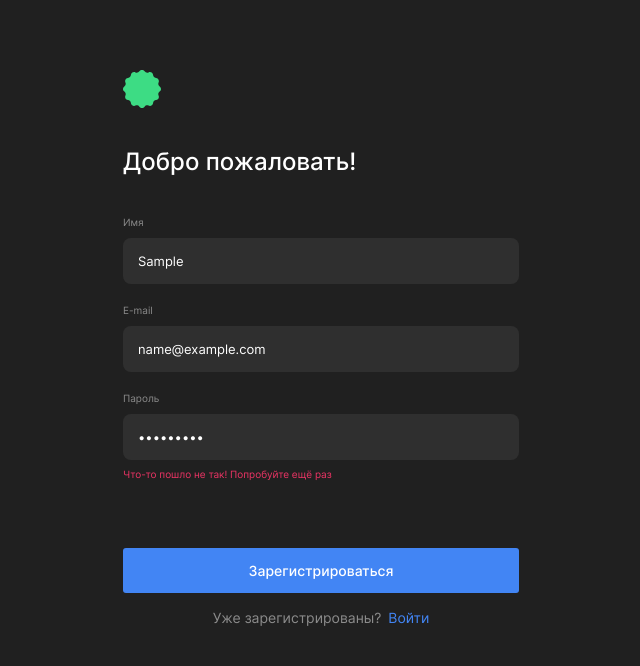
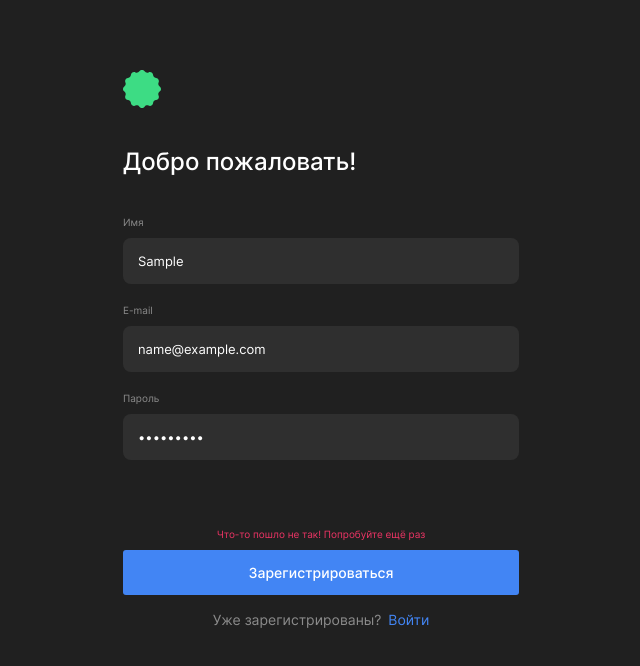
Before and after one commit to Olgaukropova/movies-explorer-frontend, a React (Create React App) app: page /signup in a window 1280 px wide. Both pictures are taken after typing "Sample", "name@example.com", "Sample123" into the empty fields and a click on the button "Зарегистрироваться". Shown: the top 666 px of the page, without its empty margins (319-959 px from the left). Built offline with nearby package versions, Linux system fonts and the light colour scheme; no server answers.

Commit message:
обработать ошибки валидации при регистрации

```diff
--- a/src/components/Login/Login.jsx
+++ b/src/components/Login/Login.jsx
@@ -4,7 +4,7 @@ import logo from '../../logo.svg';
 import { Link } from 'react-router-dom';
 
 
-function Login({onLogin}) {
+function Login({ onLogin }) {
   const [email, setEmail] = React.useState('');
   const [password, setPassword] = React.useState('');
 
@@ -35,15 +35,20 @@ function Login({onLogin}) {
           <h1 className="form__header">Рады видеть!</h1>
           <li className="form__item">
             <label htmlFor="email">E-mail</label>
-            <input className="form__input" type="email" placeholder="pochta@yandex.ru" name="email" onChange={handleChangeEmail} value={email} required/>
+            <input className="form__input" type="email" placeholder="pochta@yandex.ru" name="email" onChange={handleChangeEmail} value={email} required />
+            {errors.email && <span className='form__error_validation_register'>{errors.email}</span>}
           </li>
           <li className="form__item">
             <label htmlFor="password" >Пароль</label>
             <input className="form__input" type="password" placeholder="пароль" minLength={3} maxLength={14} name="password" onChange={handleChangePassword}
-            value={password} required/>
+              value={password} required />
+                {errors.password && <span className='form__error_validation_register'>{errors.password}</span>}
           </li>
-          <button className="form__button" type='submit'>Войти</button>
-          <p className="form__text">Ещё не зарегистрированы?<Link className='form__text_link' to='/signup'>Регистрация</Link> </p>
+          <div className='form__button-block'>
+            {message && <span className='form__error_register'>{message}</span>}
+            <button className="form__button" type='submit'>Войти</button>
+            <p className="form__text">Ещё не зарегистрированы?<Link className='form__text_link' to='/signup'>Регистрация</Link> </p>
+          </div>
         </form >
       </section>
     </main>
--- a/src/components/Register/Register.css
+++ b/src/components/Register/Register.css
@@ -80,7 +80,7 @@
 }
 
 .form__button-register {
-  margin-top: 68px;
+  margin-top: 0;
   min-height: 45px;
   font-family: 'Inter', 'Arial', sans-serif;
   font-style: normal;
@@ -96,7 +96,7 @@
 }
 
 .form__button_disabled {
-  margin-top: 68px;
+  margin-top: 0;
   min-height: 45px;
   font-family: 'Inter', 'Arial', sans-serif;
   font-style: normal;
@@ -107,7 +107,8 @@
   color: #C2C2C2;
   border: 0;
   border-radius: 3px;
-  background-color: #F8F8F8;;
+  background-color: #F8F8F8;
+  ;
   cursor: pointer;
 }
 
@@ -193,5 +194,26 @@
   font-style: normal;
   font-weight: 400;
   line-height: normal;
+  margin-bottom: 10px;
+  text-align: center;
+}
+
+.form__error_validation_register {
+  margin: 0;
+  padding: 0;
+  color: #EE3465;
+  font-family: 'Inter', 'Arial', sans-serif;
+  font-size: 10px;
+  font-style: normal;
+  font-weight: 400;
+  line-height: normal;
   margin-top: 8px;
 }
+
+.form__button-block {
+  margin: 0;
+  padding: 0;
+  margin-top: 68px;
+  display: flex;
+  flex-direction: column;
+}
--- a/src/components/Register/Register.jsx
+++ b/src/components/Register/Register.jsx
@@ -4,10 +4,14 @@ import "./Register.css";
 import logo from '../../logo.svg'
 
 function Register({ onRegister }) {
-  const [name, setName] = React.useState({ name: '' });
-  const [email, setEmail] = React.useState({ email: '' });
-  const [password, setPassword] = React.useState({ password: '' });
+  // const [name, setName] = React.useState({ name: '' });
+  // const [email, setEmail] = React.useState({ email: '' });
+  // const [password, setPassword] = React.useState({ password: '' });
+  const [name, setName] = React.useState('');
+  const [email, setEmail] = React.useState('');
+  const [password, setPassword] = React.useState('');
   const [message, setMessage] = React.useState('');
+  const [errors, setErrors] = React.useState({});
 
 
   const handleChangeName = (e) => {
@@ -23,10 +27,40 @@ function Register({ onRegister }) {
   }
 
   const handleSubmit = (e) => {
-    console.log('handleSubmit')
-    console.log('email', email)
-    console.log('password', password)
+
     e.preventDefault();
+
+    // Валидация
+    const validationErrors = {};
+    const nameRegex = /^[a-zA-Zа-яА-ЯёЁ\s-]{3,15}$/;
+    const emailRegex = /^[A-Z0-9._%+-]+@[A-Z0-9-]+.[A-Z]{2,}$/i;
+
+    if (!name) {
+      validationErrors.name = 'Пожалуйста, введите имя';
+
+    } else if (name.length < 3 || name.length > 15) {
+      validationErrors.name = 'Поле должно содержать не менее 3 и не более 15 символов';
+    } else if (!nameRegex.test(name)) {
+      validationErrors.name = 'Поле должно содержать только латиницу, кириллицу, пробел или дефис';
+    }
+
+    if (!email) {
+      validationErrors.email = 'Пожалуйста, введите email';
+    } else if (!emailRegex.test(email)) {
+      validationErrors.email = 'Пожалуйста, введите корректный email адрес';
+    }
+
+    if (!password) {
+      validationErrors.password = 'Пожалуйста, введите пароль';
+    } else if (password.length < 8 || password.length > 14) {
+      validationErrors.password = 'Пароль должен содержать не менее 8 и не более 14 символов';
+    }
+
+    if (Object.keys(validationErrors).length > 0) {
+      setErrors(validationErrors);
+      setMessage('Пожалуйста, заполните все поля');
+      return;
+    }
 
     onRegister({
       name,
@@ -43,23 +77,27 @@ function Register({ onRegister }) {
           <img src={logo} className="register__logo" alt='лoготип' />
         </Link>
 
-        <form className="form" onSubmit={handleSubmit} >
+        <form className="form" onSubmit={handleSubmit} noValidate>
           <h1 className="form__header_register">Добро пожаловать!</h1>
           <li className="form__item_register">
             <label htmlFor="name">Имя</label>
             <input className="form__input_register" type="text" placeholder="Виталий" name="name" minLength={3} maxLength={15} onChange={handleChangeName} />
+            {errors.name && <span className='form__error_validation_register'>{errors.name}</span>}
           </li>
           <li className="form__item_register">
             <label htmlFor="email">E-mail</label>
-            <input className="form__input_register" type="email" placeholder="pochta@yandex.ru" name="email" onChange={handleChangeEmail} />
-          </li>
+            <input className="form__input_register" type="text" placeholder="pochta@yandex.ru" name="email" onChange={handleChangeEmail} />
+            {errors.email && <span className='form__error_validation_register'>{errors.email}</span>}          </li>
           <li className="form__item_register">
             <label htmlFor="password">Пароль</label>
             <input className="form__input_register" type="password" placeholder="пароль" minLength={3} maxLength={14} name="password" onChange={handleChangePassword} />
+            {errors.password && <span className='form__error_validation_register'>{errors.password}</span>}
           </li>
-          {message && <span className='form__error_register'>{message}</span>}
-          <button className="form__button-register" type='submit'>Зарегистрироваться</button>
-          <p className="form__text_register">Уже зарегистрированы? <Link className='form__text_link_register' to='/signin'>Войти</Link> </p>
+          <div className='form__button-block'>
+            {message && <span className='form__error_register'>{message}</span>}
+            <button className="form__button-register" type='submit'>Зарегистрироваться</button>
+            <p className="form__text_register">Уже зарегистрированы? <Link className='form__text_link_register' to='/signin'>Войти</Link> </p>
+          </div>
         </form >
       </section>
     </main>
```
